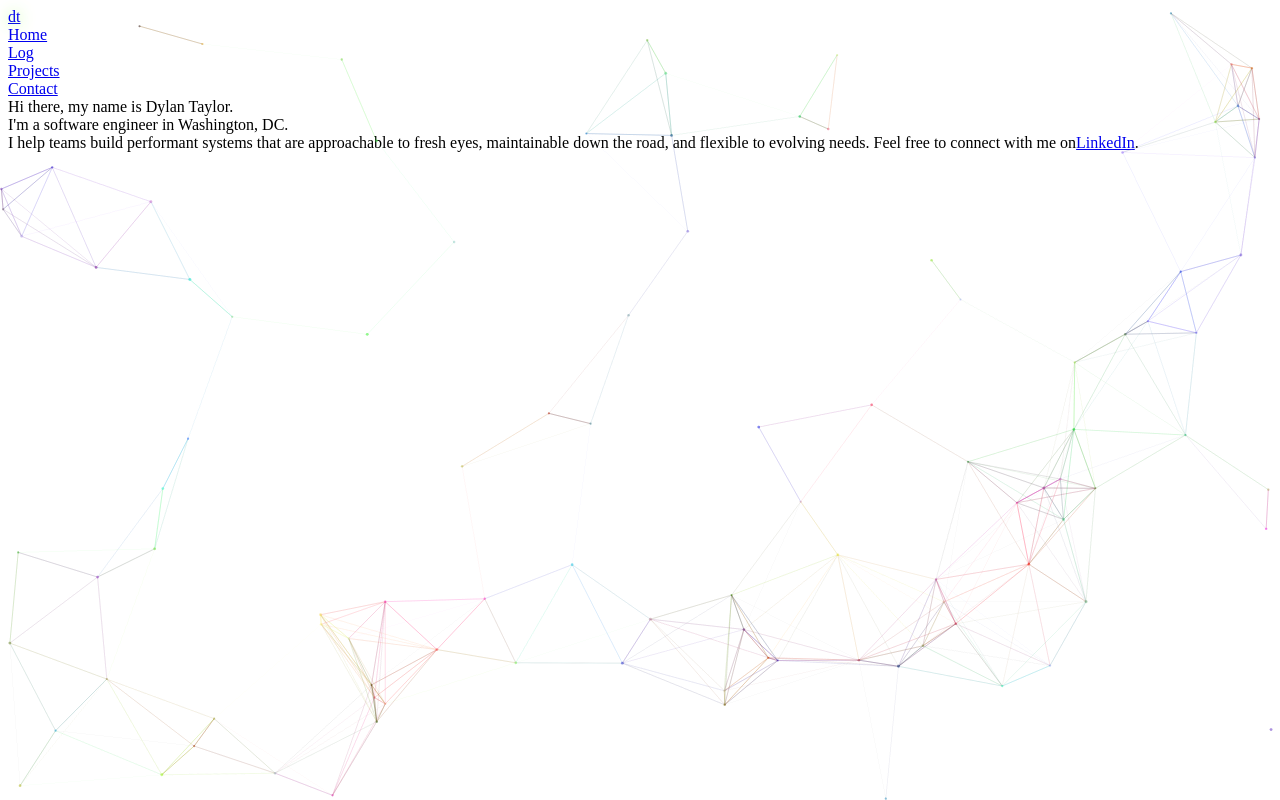
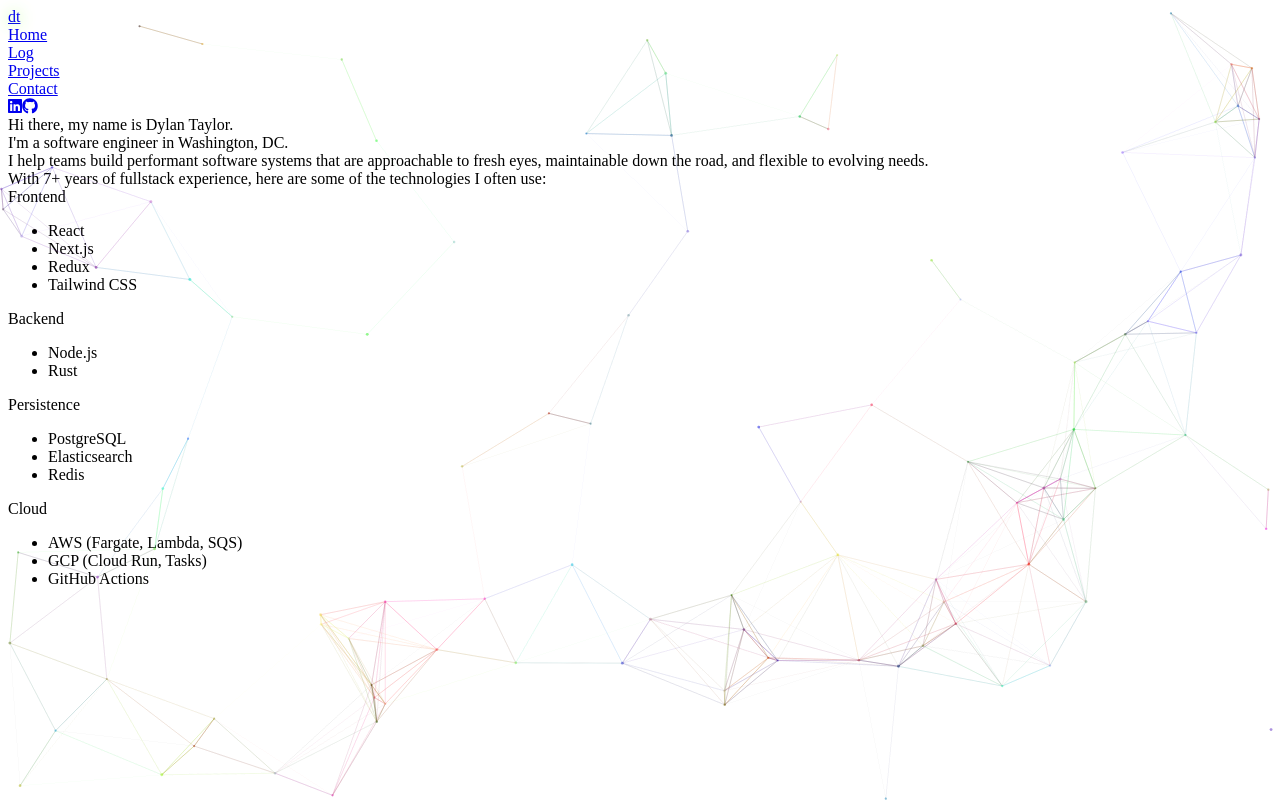
Before and after one commit to dylanjt/dt.engineering, a Next.js app: page / in a window 1280 px wide. Built offline with nearby package versions, Linux system fonts and the light colour scheme.

Commit message:
more landing content

```diff
--- a/components/sidebar.js
+++ b/components/sidebar.js
@@ -1,4 +1,6 @@
 import Link from 'next/link'
+import { FontAwesomeIcon } from '@fortawesome/react-fontawesome'
+import { faLinkedin, faGithub } from '@fortawesome/free-brands-svg-icons'
 
 const Sidebar = () => {
   return (
@@ -8,7 +10,7 @@ const Sidebar = () => {
           <a>dt</a>
         </Link>
       </div>
-      <div className="flex flex-row sm:flex-col sm:space-x-0 sm:space-y-2 border-gray-700 border-b pb-6 sm:border-b-0 sm:pb-0 text-sm font-mono space-x-4">
+      <div className="flex flex-row md:flex-col md:space-x-0 md:space-y-2 border-gray-700 border-b pb-6 md:border-b-0 md:pb-0 text-sm font-mono space-x-4">
         <NavItem>
           <Link href="/">
             <a>Home</a>
@@ -29,6 +31,14 @@ const Sidebar = () => {
             <a>Contact</a>
           </Link>
         </NavItem>
+        <div className="space-x-2">
+          <a href="https://www.linkedin.com/in/dylan-taylor-7b163884/">
+            <FontAwesomeIcon icon={faLinkedin} />
+          </a>
+          <a href="https://github.com/dylanjt">
+            <FontAwesomeIcon icon={faGithub} />
+          </a>
+        </div>
       </div>
       <style>{`
         .glow {
--- a/package.json
+++ b/package.json
@@ -6,6 +6,9 @@
     "start": "next start"
   },
   "dependencies": {
+    "@fortawesome/fontawesome-svg-core": "^1.2.36",
+    "@fortawesome/free-brands-svg-icons": "^5.15.4",
+    "@fortawesome/react-fontawesome": "^0.1.16",
     "next": "latest",
     "react": "^17.0.2",
     "react-dom": "^17.0.2",
--- a/pages/_app.js
+++ b/pages/_app.js
@@ -16,12 +16,12 @@ const App = ({ Component, pageProps }) => {
           <Particles options={particlesConfig} />
         </div>
 
-        <div className="sm:container sm:mx-auto p-4 sm:p-0 mt-0 sm:mt-24 relative z-10 text-gray-50">
-          <div className="flex flex-col sm:flex-row gap-4 sm:gap-16">
+        <div className="md:container md:mx-auto p-4 md:p-0 mt-0 md:mt-24 relative z-10 text-gray-50">
+          <div className="flex flex-col md:flex-row gap-4 md:gap-16">
             <div className="">
               <Sidebar />
             </div>
-            <div className="pt-1.5 sm:w-2/3">
+            <div className="pt-1.5 md:w-2/3">
               <Component {...pageProps} />
             </div>
           </div>
--- a/pages/index.js
+++ b/pages/index.js
@@ -10,12 +10,45 @@ const Index = () => {
         <div className="font-semibold text-base">Hi there, my name is Dylan Taylor.</div>
         <div>I'm a software engineer in Washington, DC.</div>
         <div>
-          I help teams build performant systems that are approachable to fresh eyes, maintainable
-          down the road, and flexible to evolving needs. Feel free to connect with me on
-          <a className="pl-1 underline" href="https://www.linkedin.com/in/dylan-taylor-7b163884/">
-            LinkedIn
-          </a>
-          .
+          I help teams build performant software systems that are approachable to fresh eyes,
+          maintainable down the road, and flexible to evolving needs.
+        </div>
+        <div>
+          With 7+ years of fullstack experience, here are some of the technologies I often use:
+        </div>
+        <div className="flex flex-col md:flex-row gap-4 font-mono text-purple-300 text-sm">
+          <div>
+            <span className="font-semibold underline">Frontend</span>
+            <ul>
+              <li>React</li>
+              <li>Next.js</li>
+              <li>Redux</li>
+              <li>Tailwind CSS</li>
+            </ul>
+          </div>
+          <div>
+            <span className="font-semibold underline">Backend</span>
+            <ul>
+              <li>Node.js</li>
+              <li>Rust</li>
+            </ul>
+          </div>
+          <div>
+            <span className="font-semibold underline">Persistence</span>
+            <ul>
+              <li>PostgreSQL</li>
+              <li>Elasticsearch</li>
+              <li>Redis</li>
+            </ul>
+          </div>
+          <div>
+            <span className="font-semibold underline">Cloud</span>
+            <ul>
+              <li>AWS (Fargate, Lambda, SQS)</li>
+              <li>GCP (Cloud Run, Tasks)</li>
+              <li>GitHub Actions</li>
+            </ul>
+          </div>
         </div>
       </div>
     </>
```
Also changed, not shown: pages/contact.js (+7 -0 lines), 1 other file (tests, documents, lock files or other folders).
